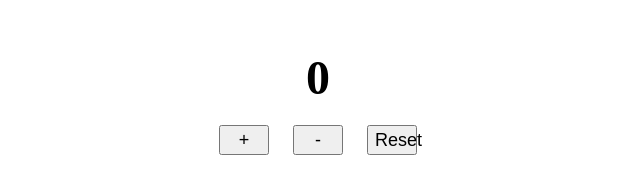
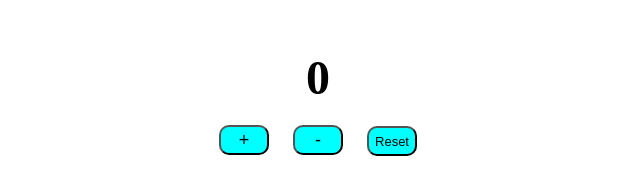
Before and after one commit to abhisheksharmabhi/PW-DOM, a plain HTML site: page index.html in a window 1280 px wide. Shown: the whole page, without its empty margins (322-962 px from the left). Drawn offline with Linux system fonts and the light colour scheme.

Commit message:
Update style.css
only btn colour change

```diff
--- a/style.css
+++ b/style.css
@@ -8,10 +8,16 @@
   font-weight: bold;
   margin-bottom: 20px;
 }
-
 button {
   width: 50px;
   height: 30px;
   font-size: 18px;
   margin: 0 10px;
+  background-color: aqua;
+  border-radius: 10px;
+
 }
+#reset-btn{
+  padding: 0 0 ;
+  font-size: small;
+}
```
